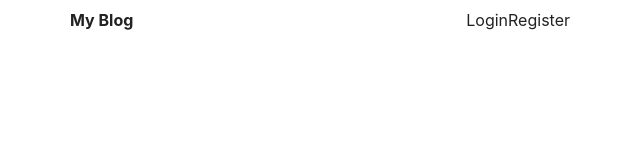
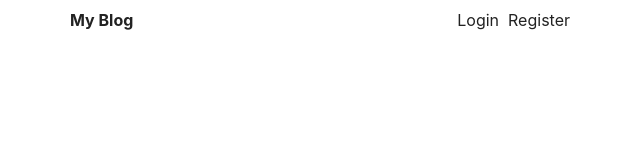
Before and after one commit to CamiloTello002/Express-It, a React (Create React App) app in the folder client/: page / in a window 1280 px wide. Shown: the top 160 px of the page, without its empty margins (320-960 px from the left). Built offline with nearby package versions, Linux system fonts and the light colour scheme.

Commit message:
Nav elements are inside a flex and separated by 5px

```diff
--- a/client/src/App.css
+++ b/client/src/App.css
@@ -22,3 +22,8 @@ header a {
 header a.logo {
   font-weight: bold;
 }
+
+header nav {
+  display: flex;
+  gap: 9px;
+}
```
